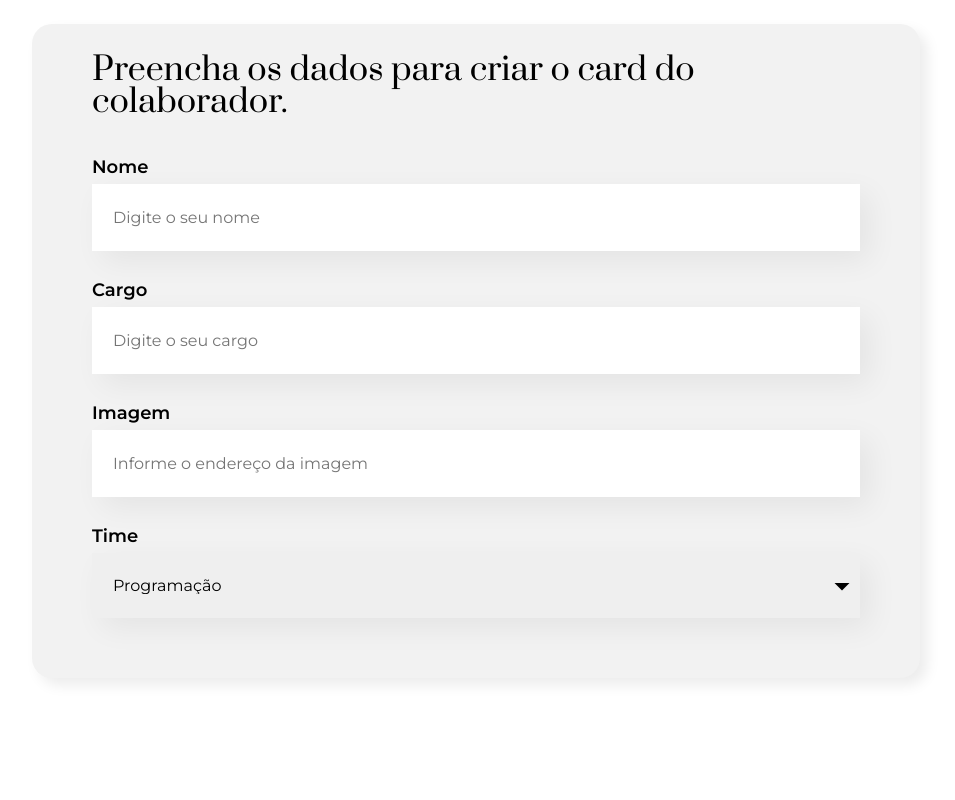
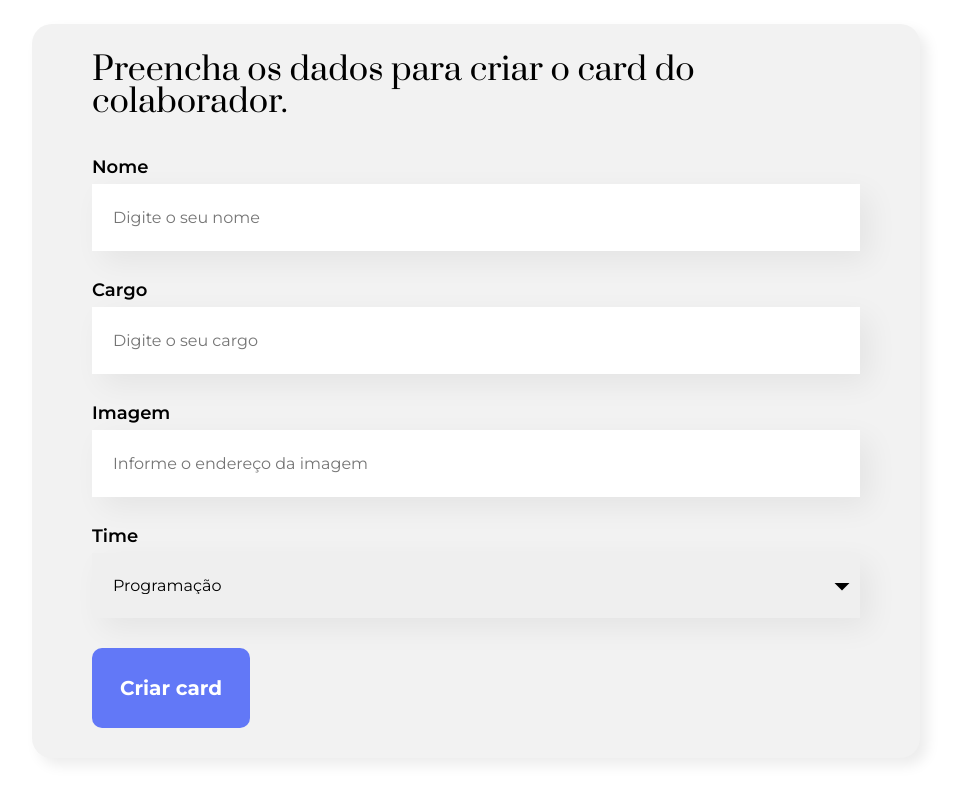
Before and after one commit to ledsouza/organo, a React (Vite) app: page / in a window 1280 px wide. Shown: the part 553-1353 px from the top of the page, without its empty margins (164-1119 px from the left). Before the commit the page ends 1311 px from the top, so only its background shows below. Built offline with nearby package versions, Linux system fonts and the light colour scheme.

Commit message:
implementado botão de submit do form

```diff
--- /dev/null
+++ b/src/components/Button/Button.css
@@ -0,0 +1,15 @@
+.form__button {
+    background-color: var(--cor-primaria);
+    color: white;
+    border: none;
+    border-radius: 10px;
+    padding: 28px;
+    font-family: var(--fonte-texto);
+    font-weight: 700;
+    font-size: 20px;
+    cursor: pointer;
+}
+
+.form__button:hover {
+    color: #95ffd4;
+}
--- /dev/null
+++ b/src/components/Button/index.jsx
@@ -0,0 +1,7 @@
+import "./Button.css";
+
+const Button = (props) => {
+    return <button className="form__button">{props.children}</button>;
+};
+
+export default Button;
--- a/src/components/Form/index.jsx
+++ b/src/components/Form/index.jsx
@@ -1,3 +1,4 @@
+import Button from "../Button";
 import Dropdown from "../Dropdown";
 import TextInput from "../TextInput";
 import "./Form.css";
@@ -21,6 +22,7 @@ const Form = () => {
                 <TextInput label="Cargo" placeholder="Digite o seu cargo" />
                 <TextInput label="Imagem" placeholder="Informe o endereço da imagem" />
                 <Dropdown label="Time" itens={times} />
+                <Button>Criar card</Button>
             </form>
         </section>
     );
```
